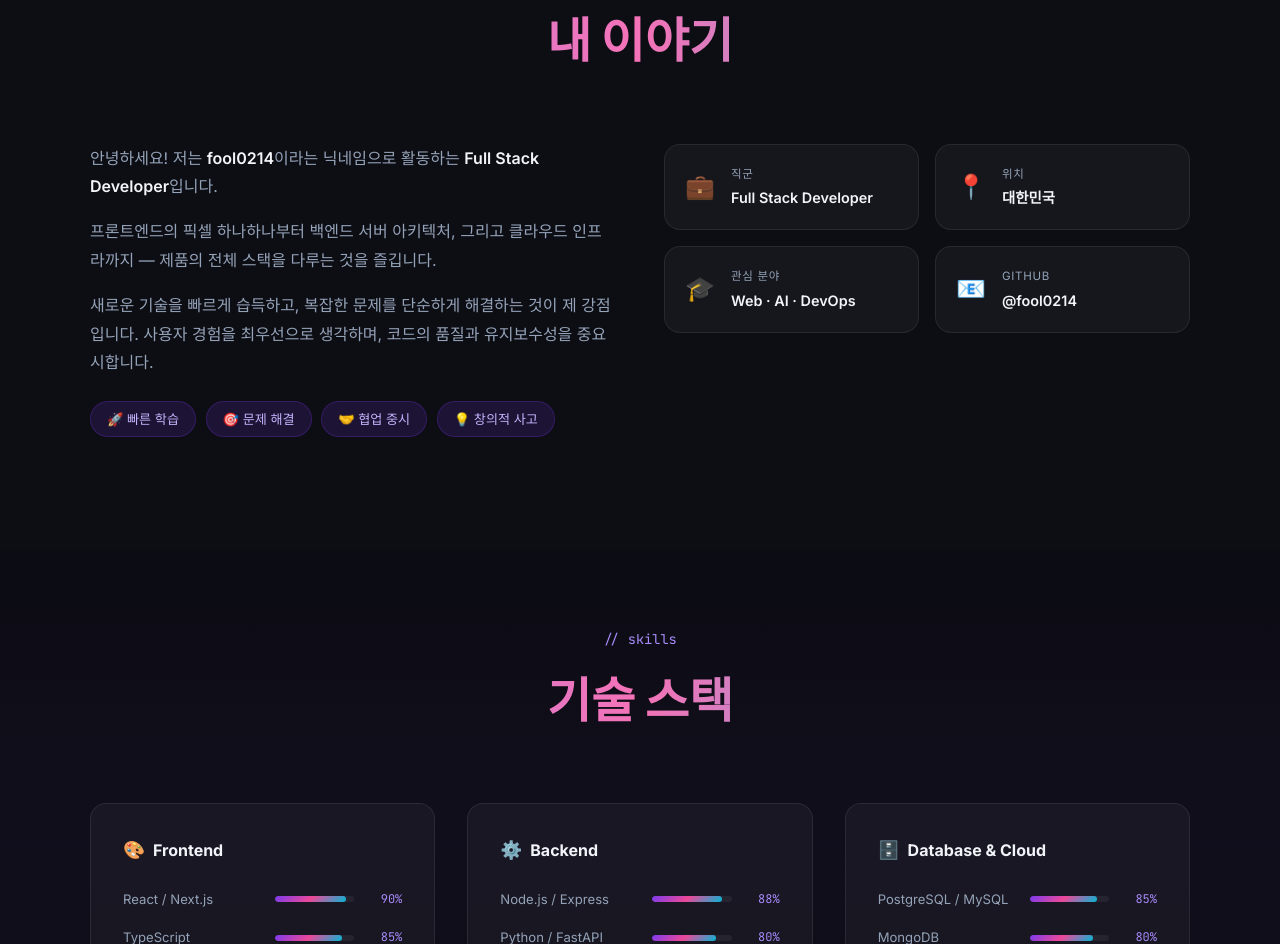
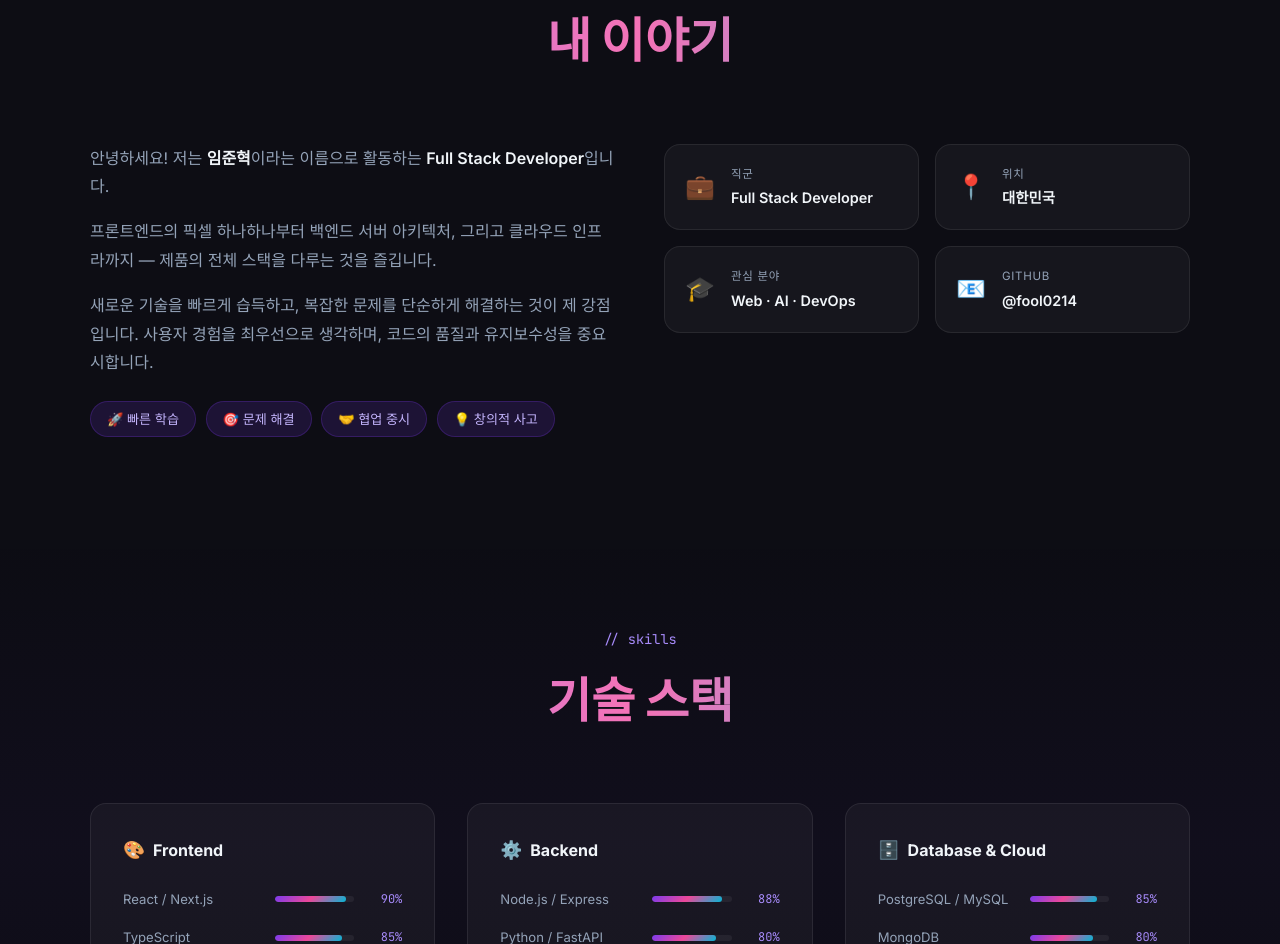
Before and after one commit to fool0214/web-test-, a plain HTML site: page index.html in a window 1280 px wide. Shown: the part 927-1871 px from the top of the page. Drawn offline with Linux system fonts and the light colour scheme.

Commit message:
Update about section: fool0214 -> 임준혁

```diff
--- a/index.html
+++ b/index.html
@@ -92,7 +92,7 @@
       <div class="about-grid">
         <div class="about-text">
           <p>
-            안녕하세요! 저는 <strong>fool0214</strong>이라는 닉네임으로 활동하는 <strong>Full Stack Developer</strong>입니다.
+            안녕하세요! 저는 <strong>임준혁</strong>이라는 이름으로 활동하는 <strong>Full Stack Developer</strong>입니다.
           </p>
           <p>
             프론트엔드의 픽셀 하나하나부터 백엔드 서버 아키텍처, 그리고 클라우드 인프라까지 — 제품의 전체 스택을 다루는 것을 즐깁니다.
```
